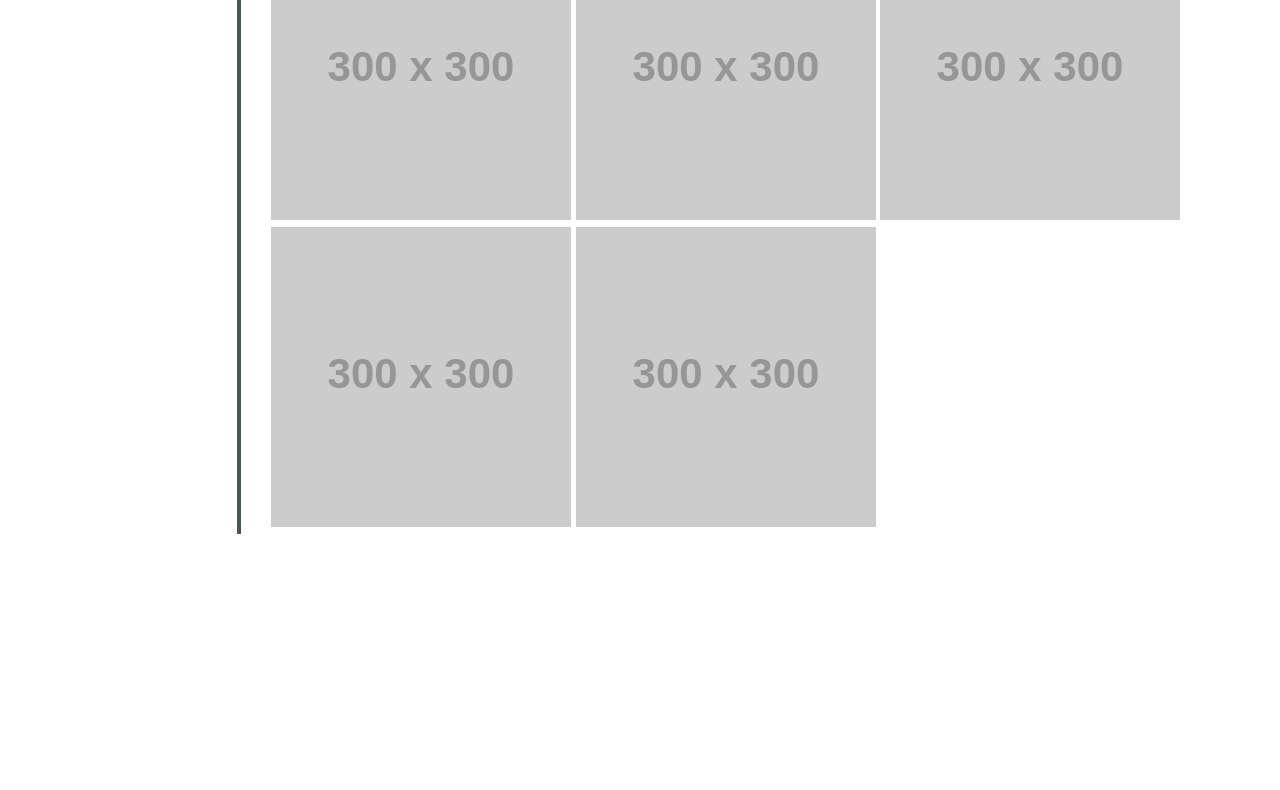
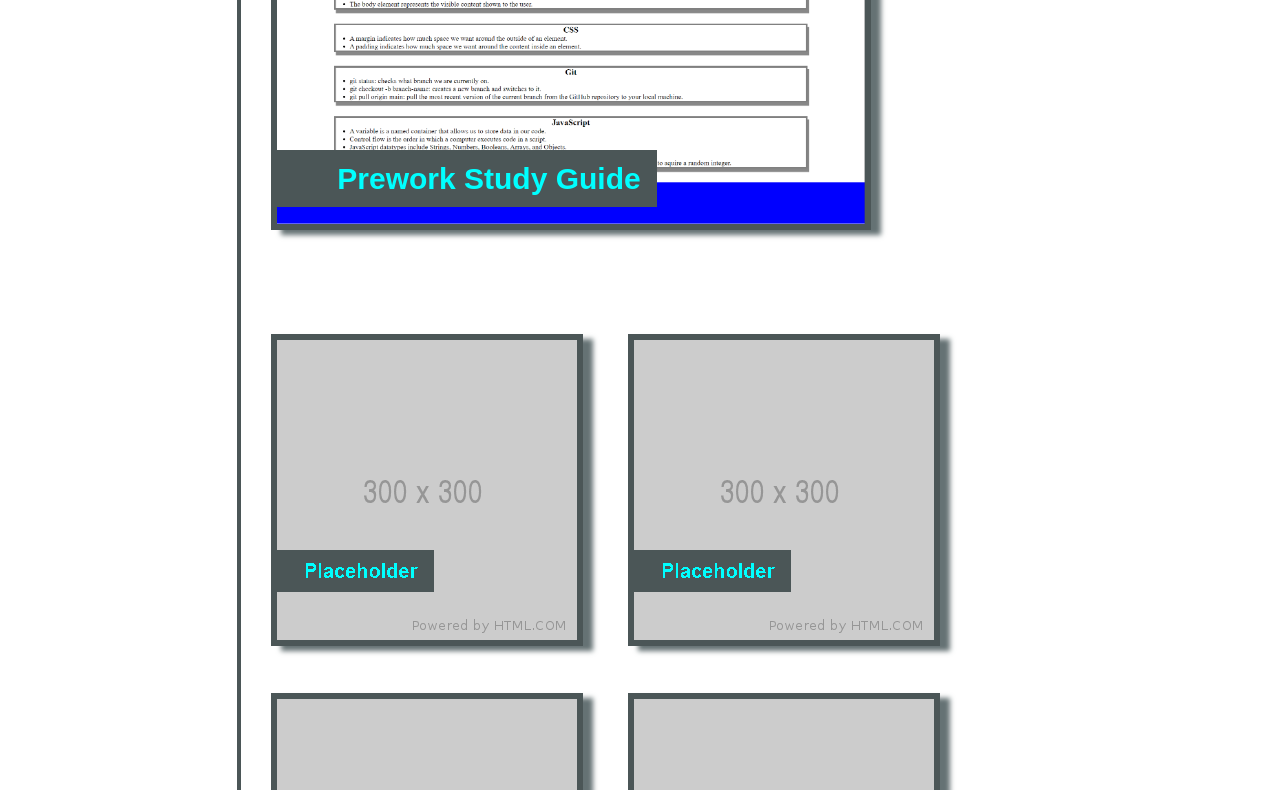
Before and after one commit to Jullian0426/Professional-Portfolio, a plain HTML site: page index.html in a window 1280 px wide. Shown: the part 625-1415 px from the top of the page. Before the commit the page ends 1159 px from the top, so only its background shows below. Drawn offline with Linux system fonts and the light colour scheme; placeholder pictures from the web are drawn by us.

Commit message:
Style first image to be larger and others as a flexbox with captions

```diff
--- a/assets/style.css
+++ b/assets/style.css
@@ -82,3 +82,31 @@ header nav ul li {
     border-right: 4px solid #4b5657;
     font-size: 40px;
 }
+
+.work-images img {
+    margin: 0px 40px 40px 0px;
+    border: 6px solid #4b5657;
+    box-shadow: 10px 5px 5px #657274;
+}
+
+.prework-caption {
+    position: relative;
+    bottom: 127px;
+    left: 6px;
+    font-size: 30px;
+    font-weight: bold;
+    color: aqua;
+    width: 380px;
+    background-color: #4b5657;
+    padding: 6px 6px 6px 60px;
+}
+
+.prework {
+    width: 1000px;
+}
+
+@media screen and (max-width: 1320px) {
+    .prework {
+      width: 600px;
+    }
+  }
--- a/index.html
+++ b/index.html
@@ -37,12 +37,13 @@
 
         <section id="work" class="content">
             <h2 class="work">Work</h2>
-            <div>
-                <img src="https://via.placeholder.com/300.png" alt="Placeholder Image">
-                <img src="https://via.placeholder.com/300.png" alt="Placeholder Image">
-                <img src="https://via.placeholder.com/300.png" alt="Placeholder Image">
-                <img src="https://via.placeholder.com/300.png" alt="Placeholder Image">
-                <img src="https://via.placeholder.com/300.png" alt="Placeholder Image">
+            <div class="work-images">
+                <img class="prework" src="./assets/images/Prework.PNG" alt="Prework Study Guide">
+                    <figcaption class="prework-caption">Prework Study Guide</figcaption>
+                <img src="./assets/images/300.png" alt="Placeholder Image">
+                <img src="./assets/images/300.png" alt="Placeholder Image">
+                <img src="./assets/images/300.png" alt="Placeholder Image">
+                <img src="./assets/images/300.png" alt="Placeholder Image">
             </div>
         </section>
     </main>
```
Also changed, not shown: assets/images/300.png (added), assets/images/Prework.PNG (added).
